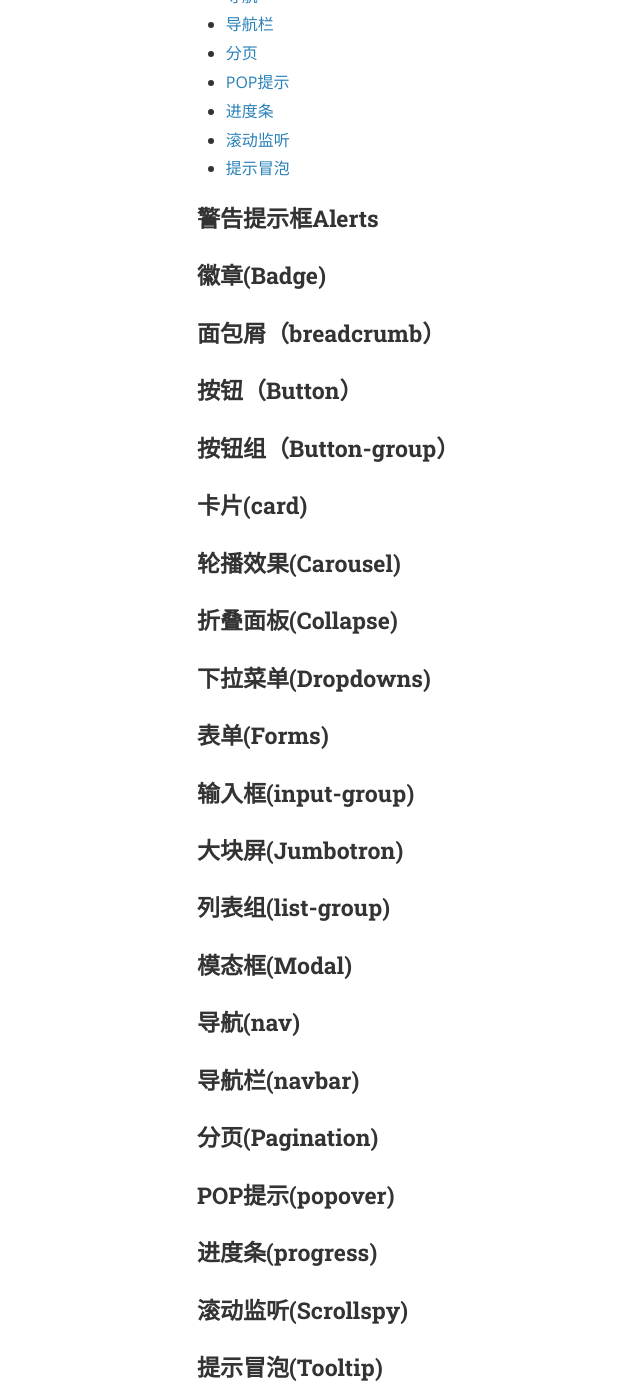
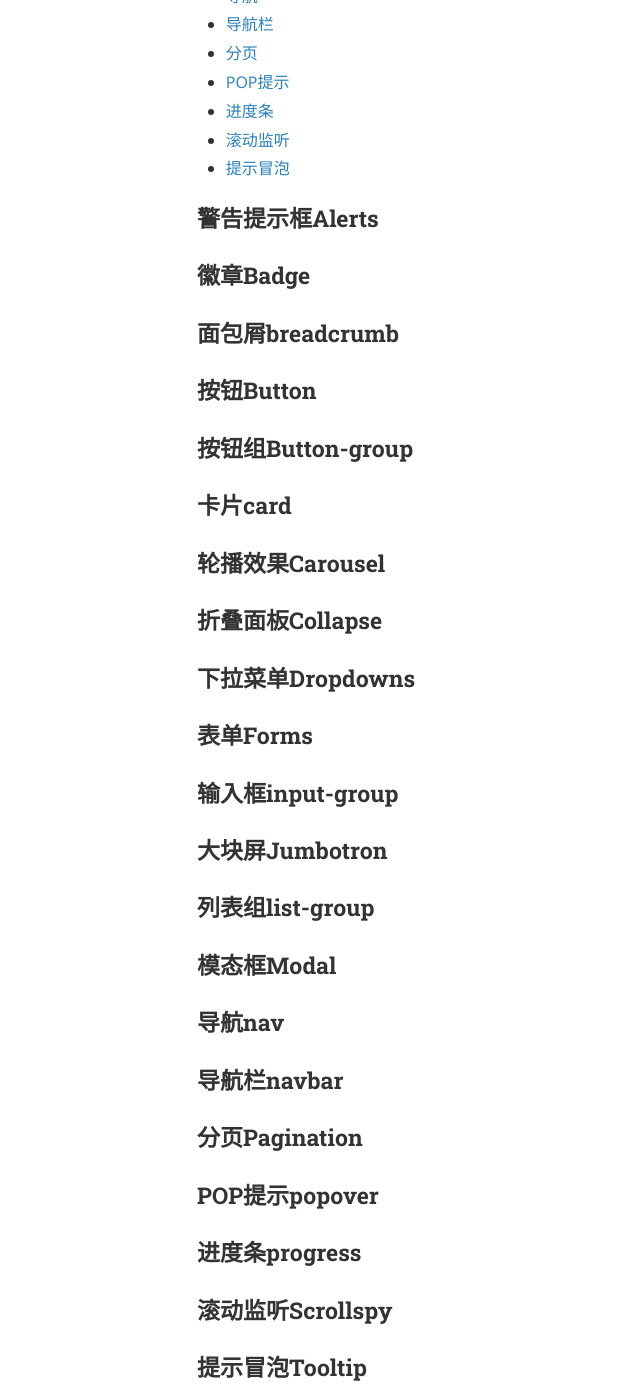
Before and after one commit to onlyhy/onlyhy.github.io, a Jekyll site: the page built from _posts/2018-05-16-Bootstrap4.markdown, in a window 1280 px wide and 1400 px high, scrolled down 4252 px. Shown: the whole window, without its empty margins (75-715 px from the left). Built offline with Jekyll 4.4.1, drawn with Linux system fonts in a browser that asks for light colours; nearby versions of some CDN libraries.

```diff
--- a/_posts/2018-05-16-Bootstrap4.markdown
+++ b/_posts/2018-05-16-Bootstrap4.markdown
@@ -117,66 +117,66 @@ iOS和安卓中，对于`<body>`元素中使用`overflow: hidden;`的支持很
 ## 组件
 
 - [警告提示框](#警告提示框alerts)
-- [徽章](#徽章(Badge))
-- [面包屑](#面包屑（breadcrumb）)
-- [按钮](#按钮（Button）)
-- [按钮组](#按钮组（Button-group）)
-- [卡片](#卡片(card))
-- [轮播效果](#轮播效果(Carousel))
-- [折叠面板](#折叠面板(Collapse))
-- [下拉菜单](#下拉菜单(Dropdowns))
-- [表单](#表单(Forms))
-- [输入框](#输入框(input-group))
-- [大块屏](#大块屏(Jumbotron))
-- [列表组](#列表组(list-group))
-- [模态框](#模态框(Modal))
-- [导航](#导航(nav))
-- [导航栏](#导航栏(navbar))
-- [分页](#分页(Pagination))
-- [POP提示](#POP提示(popover))
-- [进度条](#进度条(progress))
-- [滚动监听](#滚动监听(Scrollspy))
-- [提示冒泡](#提示冒泡(Tooltip))
+- [徽章](#徽章badge)
+- [面包屑](#面包屑breadcrumb)
+- [按钮](#按钮button)
+- [按钮组](#按钮组button-group)
+- [卡片](#卡片card)
+- [轮播效果](#轮播效果carousel)
+- [折叠面板](#折叠面板collapse)
+- [下拉菜单](#下拉菜单dropdowns)
+- [表单](#表单forms)
+- [输入框](#输入框input-group)
+- [大块屏](#大块屏jumbotron)
+- [列表组](#列表组list-group)
+- [模态框](#模态框modal)
+- [导航](#导航nav)
+- [导航栏](#导航栏navbar)
+- [分页](#分页pagination)
+- [POP提示](#POP提示popover)
+- [进度条](#进度条progress)
+- [滚动监听](#滚动监听scrollspy)
+- [提示冒泡](#提示冒泡tooltip)
 
 
 ### 警告提示框Alerts
 
-### 徽章(Badge)
+### 徽章Badge
 
-### 面包屑（breadcrumb）
+### 面包屑breadcrumb
 
-### 按钮（Button）
+### 按钮Button
 
-### 按钮组（Button-group）
+### 按钮组Button-group
 
-### 卡片(card)
+### 卡片card
 
-### 轮播效果(Carousel)
+### 轮播效果Carousel
 
-### 折叠面板(Collapse)
+### 折叠面板Collapse
 
-### 下拉菜单(Dropdowns)
+### 下拉菜单Dropdowns
 
-### 表单(Forms)
+### 表单Forms
 
-### 输入框(input-group)
+### 输入框input-group
 
-### 大块屏(Jumbotron)
+### 大块屏Jumbotron
 
-### 列表组(list-group)
+### 列表组list-group
 
-### 模态框(Modal)
+### 模态框Modal
 
-### 导航(nav)
+### 导航nav
 
-### 导航栏(navbar)
+### 导航栏navbar
 
-### 分页(Pagination)
+### 分页Pagination
 
-### POP提示(popover)
+### POP提示popover
 
-### 进度条(progress)
+### 进度条progress
 
-### 滚动监听(Scrollspy)
+### 滚动监听Scrollspy
 
-### 提示冒泡(Tooltip)
+### 提示冒泡Tooltip
```
